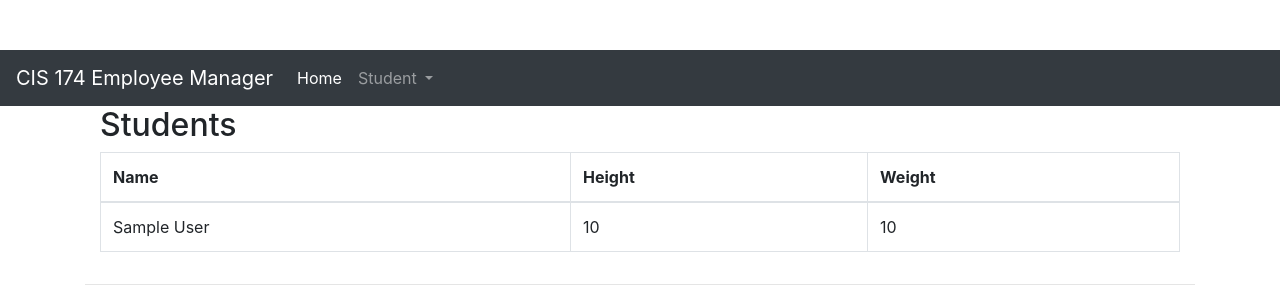
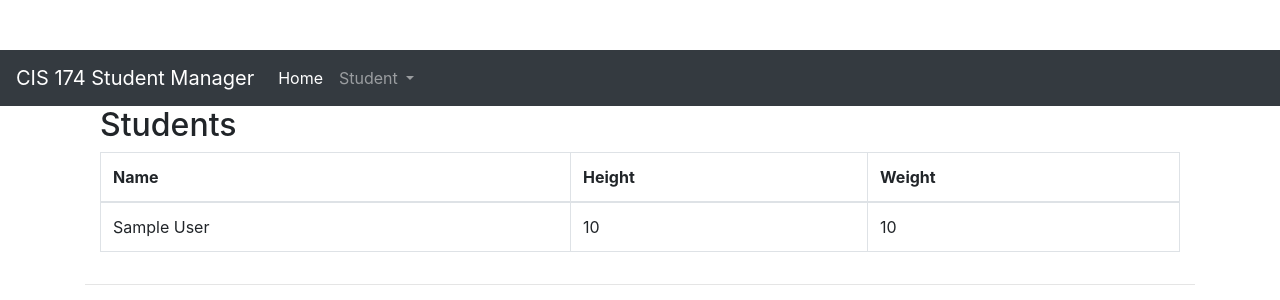
Before and after one commit to valatorre/DmaccCis174Demo, an ASP.NET MVC app: page / in a window 1280 px wide. Shown: the top 300 px of the page. Run offline with ASP.NET Core 8 and stand-ins for ASP.NET MVC 5, Linux system fonts and the light colour scheme; tables that the repository leaves empty hold one stand-in row (values such as "Sample post"); the project's own start-up code is not run, and a stand-in starts its controllers and pages; some libraries are stand-ins or nearby versions.

```diff
--- a/DMACC.CIS174.Web/Views/Shared/_Layout.cshtml
+++ b/DMACC.CIS174.Web/Views/Shared/_Layout.cshtml
@@ -3,7 +3,7 @@
 <head>
     <meta charset="utf-8" />
     <meta name="viewport" content="width=device-width, initial-scale=1.0">
-    <title>CIS 174 - Employee Manager</title>
+    <title>CIS 174 - Student Manager</title>
     <link href="~/Content/Site.css" rel="stylesheet" type="text/css" />
     <link href="~/Content/bootstrap.min.css" rel="stylesheet" type="text/css" />
     <script src="~/Scripts/modernizr-2.6.2.js"></script>
@@ -11,10 +11,10 @@
 <body>
 
 <nav class="navbar navbar-expand-lg navbar-dark bg-dark">
-    <a class="navbar-brand" href="@Url.Action("Index", "Home")">CIS 174 Employee Manager</a>
+    <a class="navbar-brand" href="@Url.Action("Index", "Home")">CIS 174 Student Manager</a>
 
-    <div class="navbar-collapse collapse">
-        <ul class="navbar-nav mr-auto">
+    <div>
+        <ul class="navbar-nav">
             <li class="nav-item active">
                 <a class="nav-link" href="@Url.Action("Index", "Home")">Home</a>
             </li>
```
Also changed, not shown: DMACC.CIS174.Api/DMACC.CIS174.Api.csproj, DMACC.CIS174.Api/Web.config, DMACC.CIS174.Api/packages.config, DMACC.CIS174.Web/DMACC.CIS174.Web.csproj, DMACC.CIS174.Web/Web.config, DMACC.CIS174.Web/packages.config.
